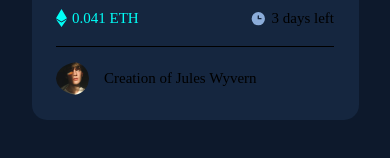
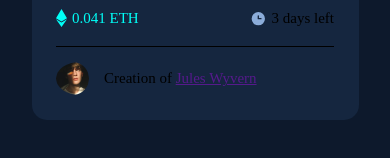
Before and after one commit to manny2384/FrontEndMentor, a React (Create React App) app in the folder nft/: page / in a window 390 px wide. Shown: the part 564-722 px from the top of the page. Built offline with nearby package versions, Linux system fonts and the light colour scheme.

Commit message:
mobile init

```diff
--- a/nft/src/App.js
+++ b/nft/src/App.js
@@ -15,7 +15,7 @@ function App() {
 
             <div className="nftImage">
               <img id="nft" alt="nftImage" src={equilibrium} />
-              <a><img id="eye" src={view} alt="eye" /></a>
+              <a href=""><img id="eye" src={view} alt="eye" /></a>
             </div>
 
             <div className="tag"> <a> Equilibrium #3429 </a> </div>
@@ -28,7 +28,7 @@ function App() {
             </div>
 
 
-            <div className="author"> <img src={avatar} alt="avatar" /> <p> Creation of <a>Jules Wyvern</a> </p> </div>
+            <div className="author"> <img src={avatar} alt="avatar" /> <p> Creation of <a href="">Jules Wyvern</a> </p> </div>
           </div>
 
         </div>
```
